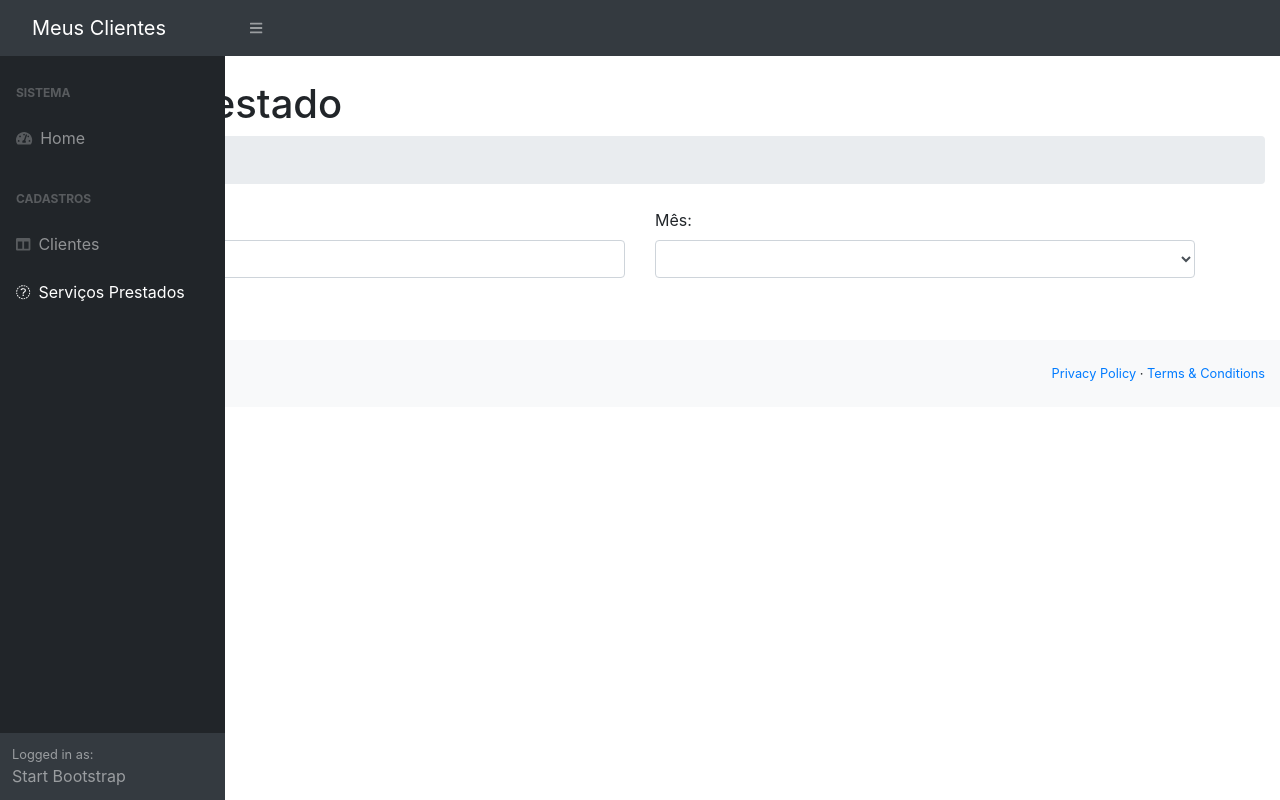
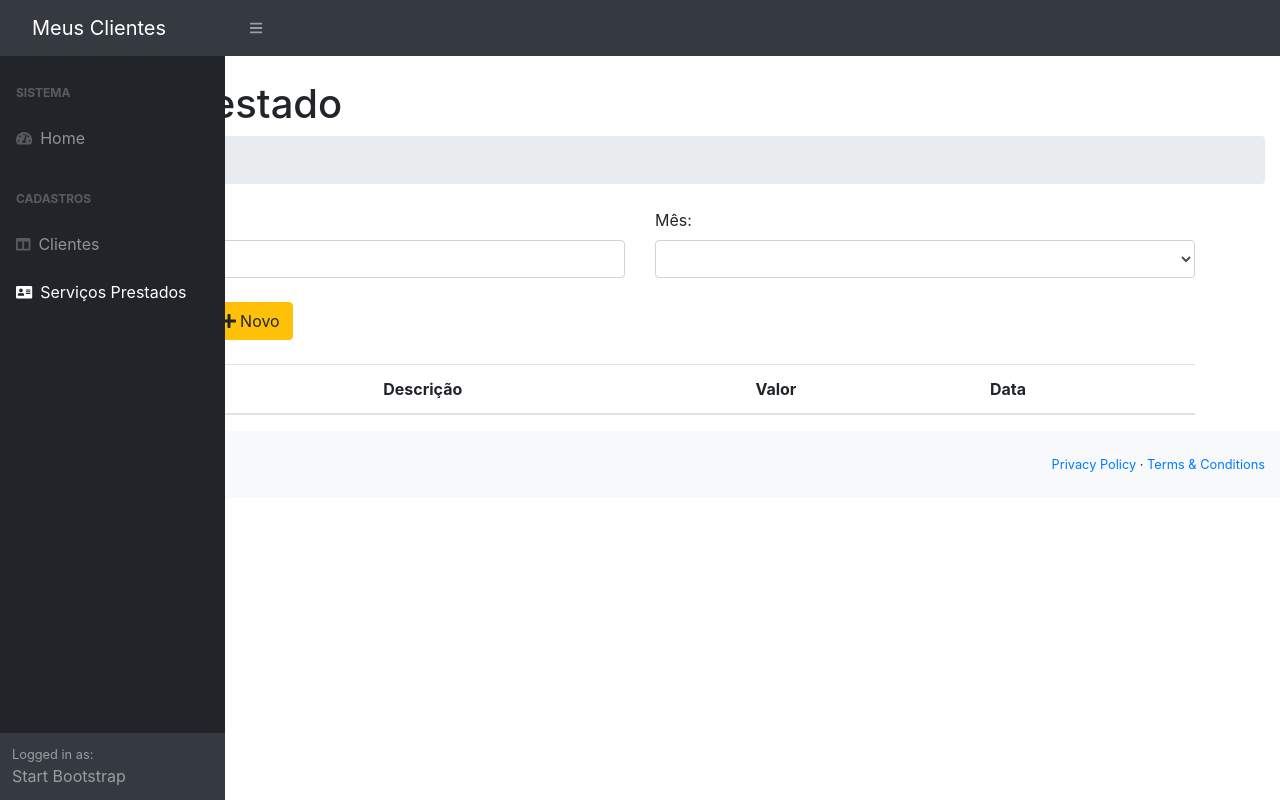
Before and after one commit to elberthbrandao/servicos-prestados, an Angular app in the folder clientes-app/: page /servico-prestado-listagem in a window 1280 px wide. Built offline with nearby package versions, Linux system fonts and the light colour scheme.

Commit message:
Form servicos prestados finalizado

```diff
--- a/clientes-app/src/app/servico-prestado.service.ts
+++ b/clientes-app/src/app/servico-prestado.service.ts
@@ -1,8 +1,9 @@
-import { HttpClient } from '@angular/common/http';
+import { HttpClient, HttpParams } from '@angular/common/http';
 import { Injectable } from '@angular/core';
 import { Observable } from 'rxjs';
 import { ServicoPrestado } from './servico-prestado/servicoPrestado';
 import { environment } from '../environments/environment';
+import { ServicoPrestadoBusca } from './servico-prestado/servico-prestado-lista/servicoPrestadoBuscar';
 
 @Injectable({
   providedIn: 'root'
@@ -13,7 +14,13 @@
 
   constructor(private http: HttpClient) { }
 
-  salvar(servicoPrestado: ServicoPrestado) : Observable<ServicoPrestado>{
+  salvar(servicoPrestado: ServicoPrestado): Observable<ServicoPrestado> {
     return this.http.post<ServicoPrestado>(this.apiURL, servicoPrestado);
   }
+
+  buscar(nome: string, mes: number): Observable<ServicoPrestadoBusca[]> {
+    const httpParams = new HttpParams().set("nome", nome).set("mes", mes ? mes.toString() : '');
+    const url = this.apiURL + "?" + httpParams.toString();
+    return this.http.get<any>(url);
+  }
 }
--- a/clientes-app/src/app/servico-prestado/servico-prestado-form/servico-prestado-form.component.html
+++ b/clientes-app/src/app/servico-prestado/servico-prestado-form/servico-prestado-form.component.html
@@ -59,6 +59,9 @@
                     <i class="fa fa-save"></i>
                     Salvar
                 </button>
+                <button type="button" class="btn btn-danger ml-1" routerLink="/servico-prestado-listagem">
+                    <i class="fa fa-arrow-alt-circle-left"></i> Voltar
+                </button>
             </div>
         </div>
     </form>
--- a/clientes-app/src/app/servico-prestado/servico-prestado-lista/servico-prestado-lista.component.html
+++ b/clientes-app/src/app/servico-prestado/servico-prestado-lista/servico-prestado-lista.component.html
@@ -19,13 +19,43 @@
                 </select>
             </div>
         </div>
-        <br/>
+        <br />
         <div class="row">
             <div class="col-md-3">
                 <button class="btn btn-primary" type="submit">
                     <i class="fa fa-search"></i> Consultar
                 </button>
+
+                <button class="btn btn-warning ml-1" type="button" routerLink="/servico-prestado-form">
+                    <i class="fa fa-plus"></i> Novo
+                </button>
             </div>
         </div>
     </form>
+    <br />
+    <div class="row">
+        <div class="alert alert-warning" role="alert" *ngIf="message">
+            {{ message }}
+        </div>
+        <div class="col-md-12">
+            <table class="table">
+                <thead>
+                    <tr>
+                        <th>Cliente</th>
+                        <th>Descrição</th>
+                        <th>Valor</th>
+                        <th>Data</th>
+                    </tr>
+                </thead>
+                <tbody>
+                    <tr *ngFor="let servico of lista">
+                        <td>{{ servico.cliente.nome }}</td>
+                        <td>{{ servico.descricao }}</td>
+                        <td>{{ servico.valor }}</td>
+                        <td>{{ servico.data }}</td>
+                    </tr>
+                </tbody>
+            </table>
+        </div>
+    </div>
 </div>
--- a/clientes-app/src/app/servico-prestado/servico-prestado-lista/servico-prestado-lista.component.ts
+++ b/clientes-app/src/app/servico-prestado/servico-prestado-lista/servico-prestado-lista.component.ts
@@ -1,4 +1,6 @@
 import { Component, OnInit } from '@angular/core';
+import { ServicoPrestadoBusca } from './servicoPrestadoBuscar';
+import { ServicoPrestadoService } from '../../servico-prestado.service';
 
 @Component({
   selector: 'app-servico-prestado-lista',
@@ -10,15 +12,29 @@
   nome: string;
   mes: number;
   meses: number[];
+  lista: ServicoPrestadoBusca[];
+  message: string;
 
-  constructor() {
+  constructor(
+    private servicoPrestadoService: ServicoPrestadoService
+  ) {
     this.meses = [1, 2, 3, 4, 5, 6, 7, 8, 9, 10, 11, 12];
   }
 
   ngOnInit(): void {
   }
 
-  consultar(){
-    console.log(this.nome, this.mes)
+  consultar() {
+    this.servicoPrestadoService.buscar(this.nome, this.mes).subscribe(
+      response => {
+        this.lista = response;
+        if(this.lista.length <= 0){
+          this.message = "Nenhum registro encontrado.";
+        } else {
+          this.message = null;
+        }
+      }
+    )
   }
+
 }
--- /dev/null
+++ b/clientes-app/src/app/servico-prestado/servico-prestado-lista/servicoPrestadoBuscar.ts
@@ -0,0 +1,8 @@
+import { Cliente } from "../../clientes/cliente";
+
+export class ServicoPrestadoBusca {
+    descricao: string;
+    cliente: Cliente;
+    valor: number;
+    data: string;
+}
--- a/clientes-app/src/app/template/sidebar/sidebar.component.html
+++ b/clientes-app/src/app/template/sidebar/sidebar.component.html
@@ -16,7 +16,7 @@
                 </a>
                 <a class="nav-link collapsed" routerLink="/servico-prestado-listagem" data-toggle="collapse"
                     data-target="#collapseLayouts" aria-expanded="false" aria-controls="collapseLayouts">
-                    <div class="sb-nav-link-icon"><i class="fas fa-money"></i></div>
+                    <div class="sb-nav-link-icon"><i class="fas fa-address-card"></i></div>
                     Serviços Prestados
                 </a>
             </div>
```
